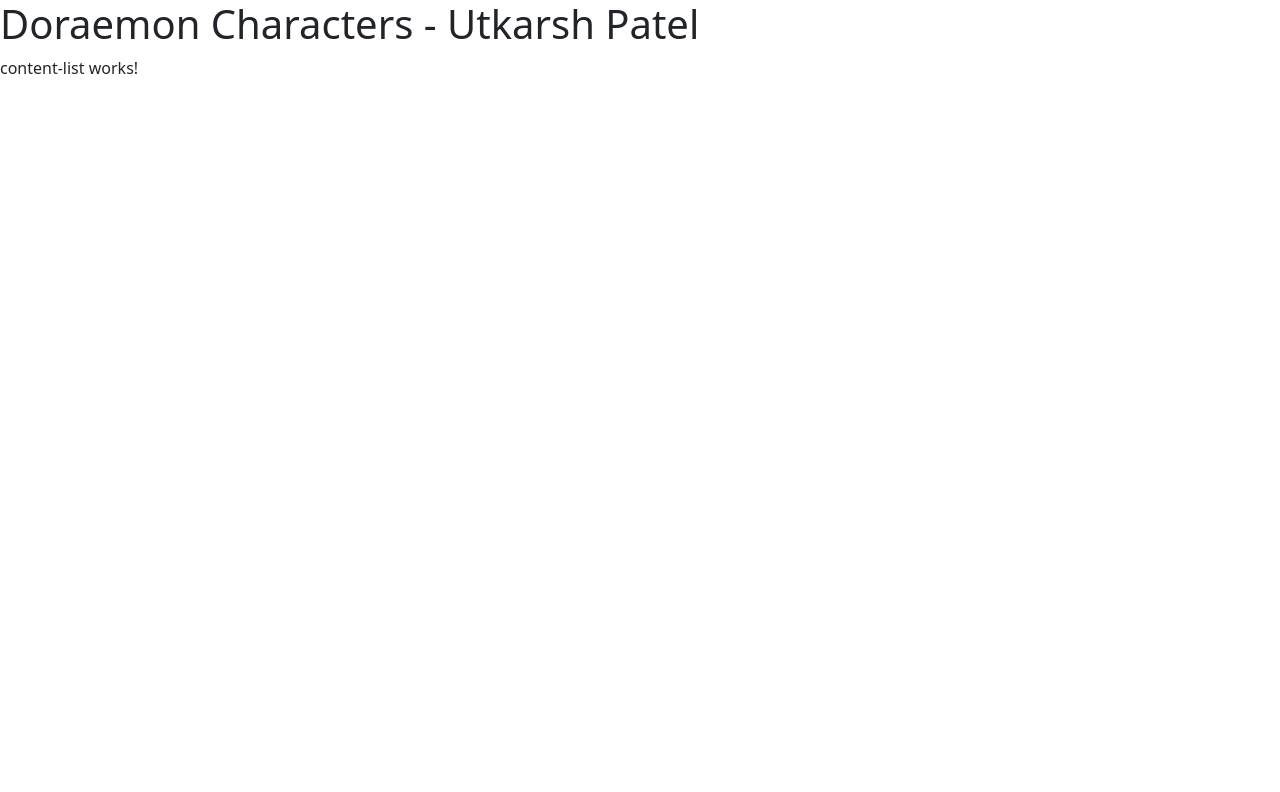
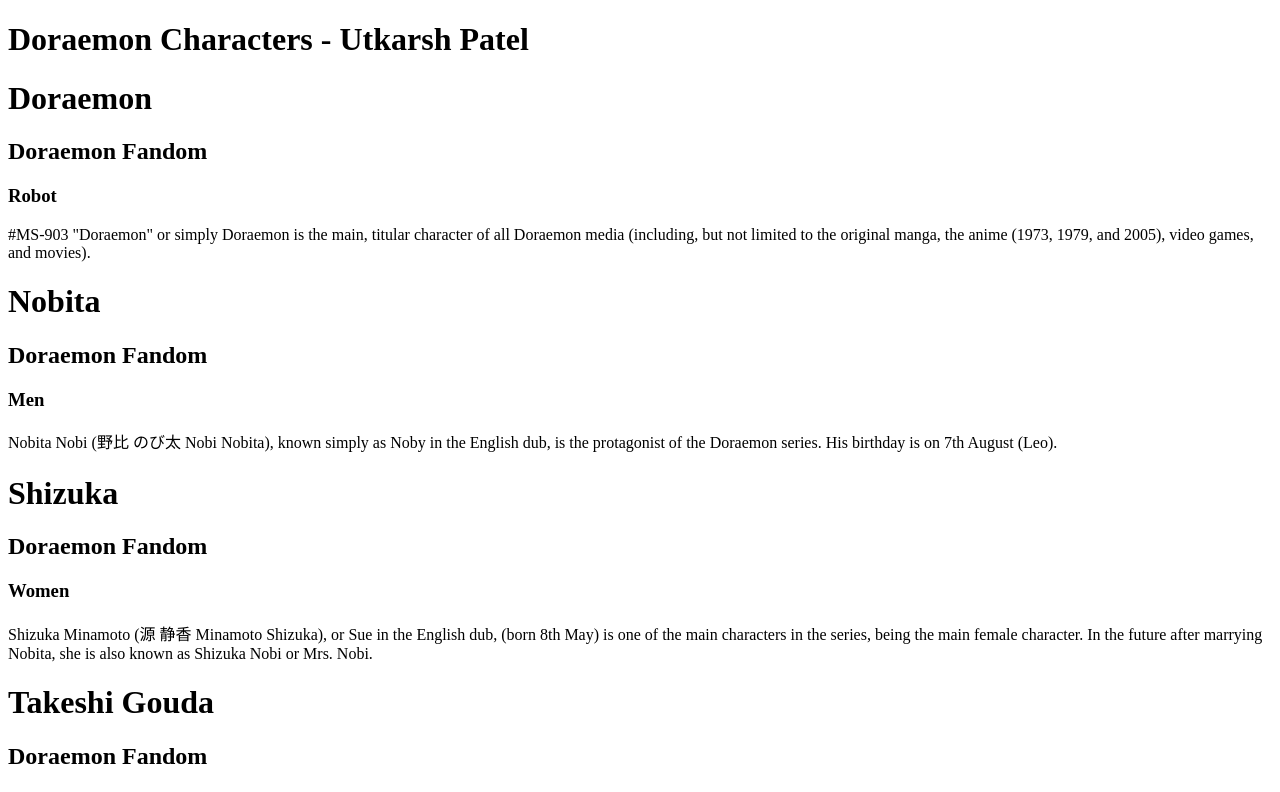
Before and after one commit to UtkarshPatel9934/Utkarsh_Patel_WEB601Assignments, an Angular app in the folder U_Patel_DoraemonCharacter/: page / in a window 1280 px wide. Shown: the top 792 px of the page. Built offline with nearby package versions, Linux system fonts and the light colour scheme.

Commit message:
Display 5 ContentCards by passing values from the Content array in to the ContentCard

```diff
--- a/U_Patel_DoraemonCharacter/src/app/content-card/content-card.component.html
+++ b/U_Patel_DoraemonCharacter/src/app/content-card/content-card.component.html
@@ -1 +1,4 @@
-<p>content-card works!</p>
+<h1>{{charactersContent?.title}}</h1>
+<h2>{{charactersContent?.author}}</h2>
+<h3>{{charactersContent?.type}}</h3>
+<p>{{charactersContent?.body}}</p>
--- a/U_Patel_DoraemonCharacter/src/app/content-card/content-card.component.ts
+++ b/U_Patel_DoraemonCharacter/src/app/content-card/content-card.component.ts
@@ -1,5 +1,5 @@
-import { Component, OnInit } from '@angular/core';
-
+import { Component, Input, OnInit } from '@angular/core';
+import {Content} from '../models/content'
 @Component({
   selector: 'app-content-card',
   templateUrl: './content-card.component.html',
@@ -7,9 +7,19 @@
 })
 export class ContentCardComponent implements OnInit {
 
+  @Input() charactersContent?: Content;
+
+
   constructor() { }
 
   ngOnInit(): void {
+    if (this.charactersContent) {
+
+      // Cross check if I can get data or not
+      console.log(this.charactersContent.id);
+      console.log(this.charactersContent.body);
+      console.log(this.charactersContent.author);
+    }
   }
 
 }
--- a/U_Patel_DoraemonCharacter/src/app/content-list/content-list.component.html
+++ b/U_Patel_DoraemonCharacter/src/app/content-list/content-list.component.html
@@ -1 +1,4 @@
-<p>content-list works!</p>
+<!-- Using for loop to iterate through the each Doraemon Characters -->
+<div *ngFor="let item of doraemonCharacters;">
+	<app-content-card [charactersContent]="item"></app-content-card>
+</div>
--- a/U_Patel_DoraemonCharacter/src/app/content-list/content-list.component.ts
+++ b/U_Patel_DoraemonCharacter/src/app/content-list/content-list.component.ts
@@ -1,6 +1,6 @@
 import { Component, OnInit } from '@angular/core';
 import {Content} from '../models/content';
-import {ContentList} from './content-list.component';
+// import {ContentList} from './content-list.component';
 @Component({
   selector: 'app-content-list',
   templateUrl: './content-list.component.html',
--- a/U_Patel_DoraemonCharacter/src/index.html
+++ b/U_Patel_DoraemonCharacter/src/index.html
@@ -6,12 +6,12 @@
   <base href="/">
   <meta name="viewport" content="width=device-width, initial-scale=1">
   <link rel="icon" type="image/x-icon" href="favicon.ico">
-  <link href="https://cdn.jsdelivr.net/npm/bootstrap@5.1.3/dist/css/bootstrap.min.css" rel="stylesheet" integrity="sha384-1BmE4kWBq78iYhFldvKuhfTAU6auU8tT94WrHftjDbrCEXSU1oBoqyl2QvZ6jIW3" crossorigin="anonymous">
+  <!-- <link href="https://cdn.jsdelivr.net/npm/bootstrap@5.1.3/dist/css/bootstrap.min.css" rel="stylesheet" integrity="sha384-1BmE4kWBq78iYhFldvKuhfTAU6auU8tT94WrHftjDbrCEXSU1oBoqyl2QvZ6jIW3" crossorigin="anonymous"> -->
 </head>
 <body>
   <app-root></app-root>
 
-  <script src="https://cdn.jsdelivr.net/npm/@popperjs/core@2.10.2/dist/umd/popper.min.js" integrity="sha384-7+zCNj/IqJ95wo16oMtfsKbZ9ccEh31eOz1HGyDuCQ6wgnyJNSYdrPa03rtR1zdB" crossorigin="anonymous"></script>
-<script src="https://cdn.jsdelivr.net/npm/bootstrap@5.1.3/dist/js/bootstrap.min.js" integrity="sha384-QJHtvGhmr9XOIpI6YVutG+2QOK9T+ZnN4kzFN1RtK3zEFEIsxhlmWl5/YESvpZ13" crossorigin="anonymous"></script>
+  <!-- <script src="https://cdn.jsdelivr.net/npm/@popperjs/core@2.10.2/dist/umd/popper.min.js" integrity="sha384-7+zCNj/IqJ95wo16oMtfsKbZ9ccEh31eOz1HGyDuCQ6wgnyJNSYdrPa03rtR1zdB" crossorigin="anonymous"></script>
+<script src="https://cdn.jsdelivr.net/npm/bootstrap@5.1.3/dist/js/bootstrap.min.js" integrity="sha384-QJHtvGhmr9XOIpI6YVutG+2QOK9T+ZnN4kzFN1RtK3zEFEIsxhlmWl5/YESvpZ13" crossorigin="anonymous"></script> -->
 </body>
 </html>
```
Also changed, not shown: U_Patel_DoraemonCharacter/src/app/app.component.html (line endings or trailing spaces).
